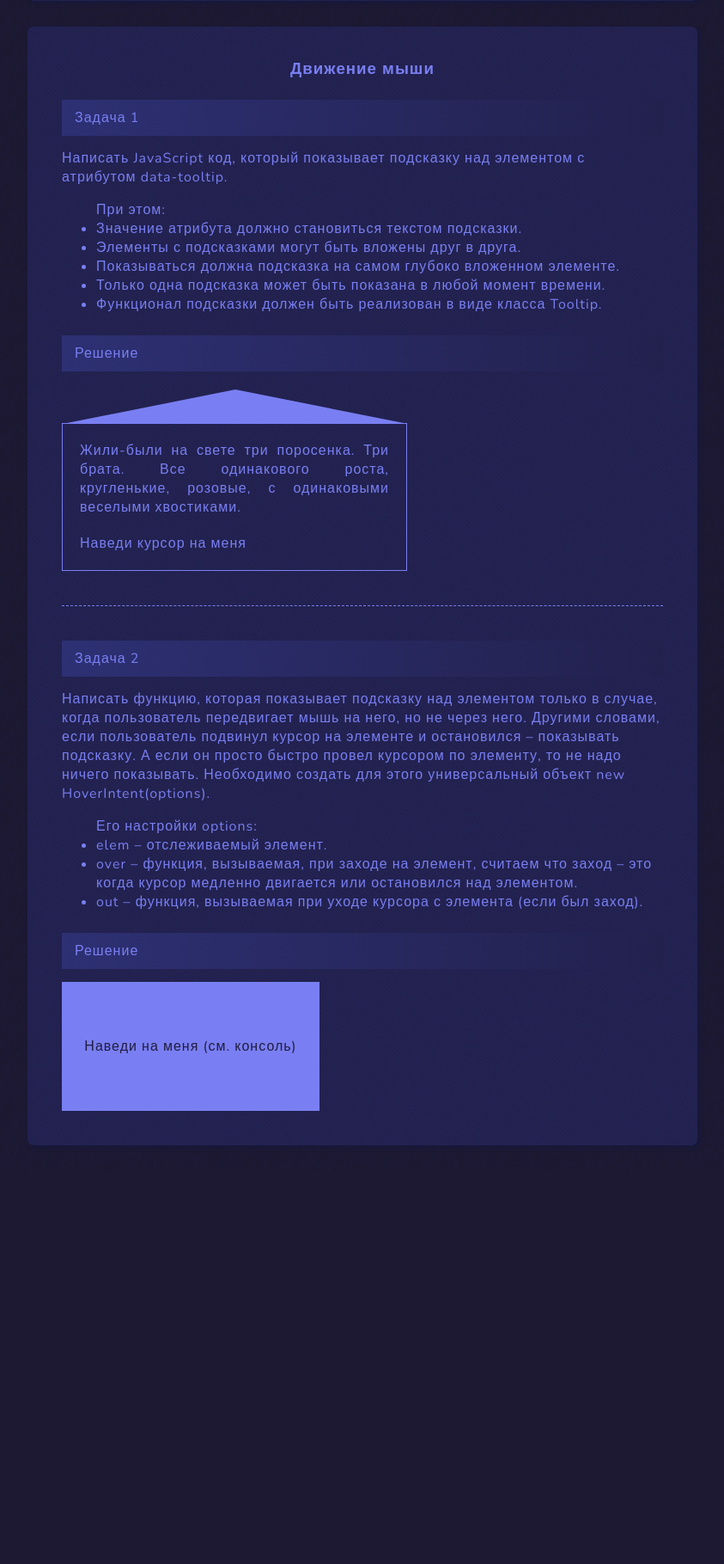
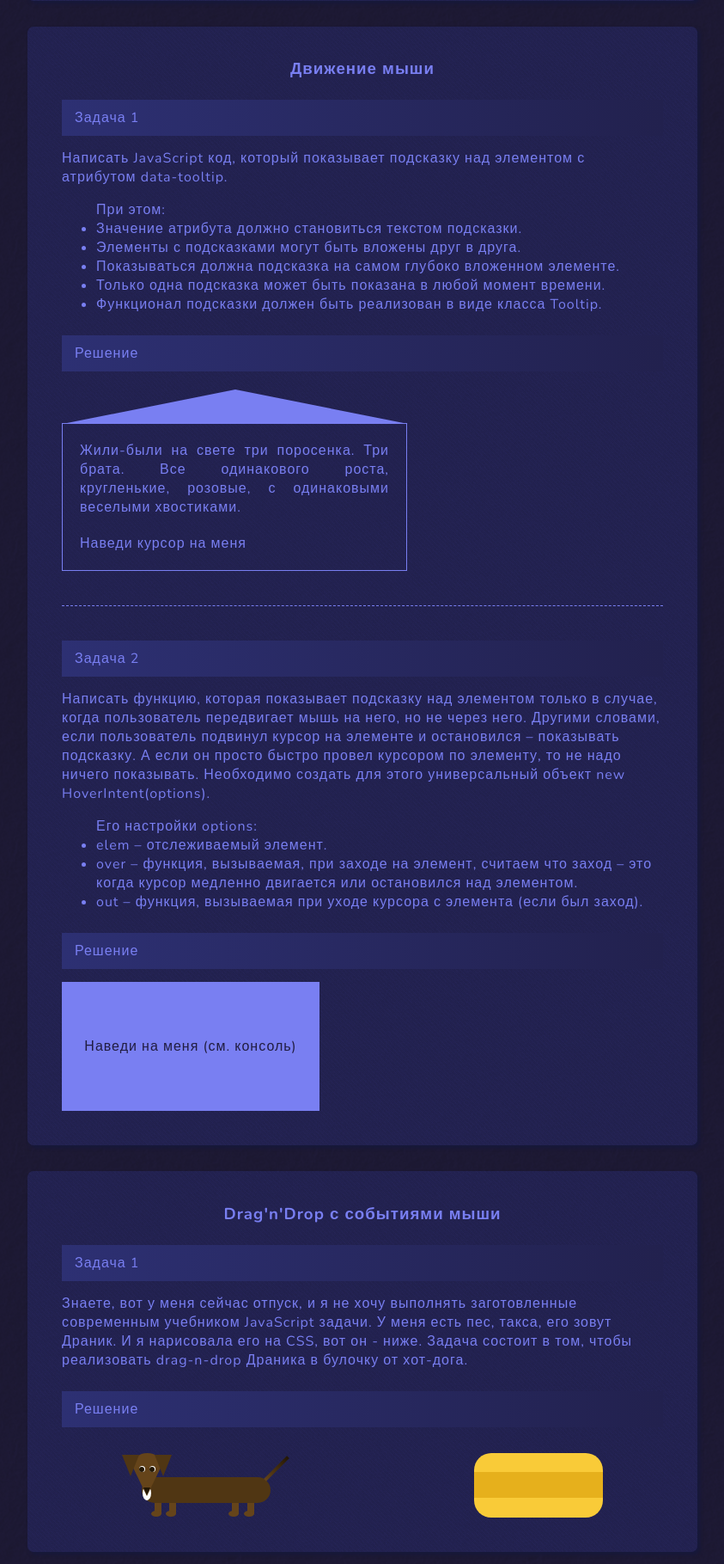
Before and after one commit to pew-rivza/learning, a PHP site: page /Vanilla/Pages/2_Browser/InterfaceEvents/index.php in a window 1280 px wide. Shown: the part 861-2680 px from the top of the page at 86% size, without its empty margins (378-1221 px from the left). Before the commit the page ends 2193 px from the top, so only its background shows below. Run offline with PHP 8.4, Linux system fonts and the light colour scheme.

Commit message:
JS Drag&Drop theme done

```diff
--- /dev/null
+++ b/Vanilla/Code/2_Browser/InterfaceEvents/DragNDrop.js
@@ -0,0 +1,80 @@
+'use strict';
+
+document.addEventListener("DOMContentLoaded", function () {
+    let dog = document.getElementById('dog');
+    let hotDog = document.getElementById('hot-dog');
+    let currentDroppable = null;
+
+    dog.onmousedown = function (event) {
+        let shiftX = Math.abs(event.clientX - dog.getBoundingClientRect().left);
+        let shiftY = Math.abs(event.clientY - dog.getBoundingClientRect().top);
+
+        dog.style.position = 'absolute';
+        dog.style.zIndex = '1000';
+        togglePows(true)
+        document.body.append(dog);
+
+        moveAt(event.pageX, event.pageY, dog);
+
+        document.addEventListener('mousemove', onMouseMove);
+
+        dog.onmouseup = function() {
+            hotDog.style.backgroundColor = '#f9cb38';
+
+            if (currentDroppable) {
+                dog.style.zIndex = 'initial';
+                document.getElementById('hot-dog').append(dog);
+                dog.style.top = '-6px';
+                dog.style.left = '-23px';
+                dog.style.cursor = 'default';
+
+                let pows = Array.from( dog.querySelectorAll('[id*=pow]') );
+                pows.forEach(pow => pow.style.display = 'none');
+                document.getElementById('tongue').style.display = 'flex';
+
+                dog.onmousedown = null;
+            } else {
+                dog.style.position = 'relative';
+                dog.style.zIndex = 'initial';
+                document.getElementById('dog-with-hot-dog').append(dog);
+                dog.style.top = '0';
+                dog.style.left = '0';
+            }
+
+            document.removeEventListener('mousemove', onMouseMove);
+            togglePows(false);
+            dog.onmouseup = null;
+        };
+
+        function onMouseMove(event) {
+            moveAt(event.pageX, event.pageY, dog);
+
+            dog.hidden = true;
+            let elementBelow = document.elementFromPoint(event.clientX, event.clientY);
+            dog.hidden = false;
+            if (!elementBelow) return;
+
+            let droppableBelow = elementBelow.closest('.droppable');
+
+            if (currentDroppable !== droppableBelow) {
+                if (currentDroppable) {
+                    hotDog.style.backgroundColor = '#f9cb38';
+                }
+                currentDroppable = droppableBelow;
+                if (currentDroppable) {
+                    hotDog.style.backgroundColor = '#ffd95f';
+                }
+            }
+        }
+
+        function togglePows(up) {
+            let pows = Array.from( dog.querySelectorAll('[id*=pow]') );
+            pows.forEach(pow => pow.style.height = (up ? 0 : 13) + 'px');
+        }
+
+        function moveAt(x, y, element) {
+            element.style.left = x - shiftX + 'px';
+            element.style.top = y - shiftY + 'px';
+        }
+    };
+});
--- a/Vanilla/Pages/2_Browser/InterfaceEvents/index.php
+++ b/Vanilla/Pages/2_Browser/InterfaceEvents/index.php
@@ -10,11 +10,13 @@ include_once __DIR__ . "/../../common/Menu.php";
         <ul>
             <li><a href="#mouse-events">Основы событий мыши</a></li>
             <li><a href="#mouse-moving">Движение мыши</a></li>
+            <li><a href="#drag-n-drop">Drag'n'Drop с событиями мыши</a></li>
         </ul>
     </div>
     <div class="content">
         <h2>Интерфейсные события</h2>
         <? include_once __DIR__ . "/themes/MouseEvents.php"; ?>
         <? include_once __DIR__ . "/themes/MouseMoving.php"; ?>
+        <? include_once __DIR__ . "/themes/DragNDrop.php"; ?>
     </div>
 </div>
--- /dev/null
+++ b/Vanilla/Pages/2_Browser/InterfaceEvents/themes/DragNDrop.php
@@ -0,0 +1,41 @@
+<script src="/Vanilla/Code/2_Browser/InterfaceEvents/DragNDrop.js"></script>
+
+<div class="theme">
+    <h3 id="drag-n-drop">Drag'n'Drop с событиями мыши</h3>
+    <div class="task">
+        <div class="header">Задача 1</div>
+        Знаете, вот у меня сейчас отпуск, и я не хочу выполнять заготовленные
+        современным учебником JavaScript задачи. У меня есть пес, такса, его зовут
+        Драник. И я нарисовала его на CSS, вот он - ниже. Задача состоит в том, чтобы
+        реализовать drag-n-drop Драника в булочку от хот-дога.
+
+        <div class="header">Решение</div>
+        <div id="dog-with-hot-dog">
+            <div id="dog">
+                <div id="head">
+                    <div id="skull">
+                        <div id="ear-left"></div>
+                        <div id="ear-right"></div>
+                        <div id="eye-left"></div>
+                        <div id="eye-right"></div>
+                        <div id="nose"></div>
+                        <div id="tongue"></div>
+                    </div>
+                </div>
+                <div id="body">
+                    <div id="torso">
+                        <div id="front-pow-left"></div>
+                        <div id="front-pow-right"></div>
+                        <div id="back-pow-left"></div>
+                        <div id="back-pow-right"></div>
+                        <div id="spot"></div>
+                        <div id="tail"></div>
+                    </div>
+                </div>
+            </div>
+            <div id="hot-dog" class="droppable">
+                <div id="deepening"></div>
+            </div>
+        </div>
+    </div>
+</div>
--- a/Vanilla/Pages/common/Head.php
+++ b/Vanilla/Pages/common/Head.php
@@ -28,6 +28,7 @@ ini_set('display_startup_errors', 1);
     <link rel="stylesheet" href="/Vanilla/assets/css/pages/2_Browser/EventsIntro/default-browser-actions.css">
     <link rel="stylesheet" href="/Vanilla/assets/css/pages/2_Browser/InterfaceEvents/mouse-events.css">
     <link rel="stylesheet" href="/Vanilla/assets/css/pages/2_Browser/InterfaceEvents/mouse-moving.css">
+    <link rel="stylesheet" href="/Vanilla/assets/css/pages/2_Browser/InterfaceEvents/drag-n-drop.css">
 
     <script
             src="https://code.jquery.com/jquery-3.4.1.min.js"
--- a/Vanilla/assets/css/menu.css
+++ b/Vanilla/assets/css/menu.css
@@ -3,7 +3,7 @@
     display: flex;
     position: fixed;
     width: 100%;
-    z-index: 1;
+    z-index: 100;
 }
 
 .menu-container > div {
--- /dev/null
+++ b/Vanilla/assets/css/pages/2_Browser/InterfaceEvents/drag-n-drop.css
@@ -0,0 +1,206 @@
+#dog-with-hot-dog {
+    display: flex;
+    align-items: center;
+    justify-content: space-between;
+    margin: 30px 70px 0 70px;
+    position: relative;
+    height: 75px;
+}
+
+#dog {
+    position: relative;
+    height: 75px;
+    padding-left: 12px;
+    width: 185px;
+    cursor: pointer;
+}
+
+#dog #head #skull {
+    position: absolute;
+    width: 35px;
+    height: 15px;
+    background: #65441a;
+    border-radius: 50% 50% 0 0 / 100% 100% 0 0;
+    z-index: 2;
+}
+
+#dog #head #skull #nose {
+    width: 0;
+    height: 0;
+    border: solid transparent;
+    border-top-color: #65441a;
+    border-width: 35px 17.5px 0 17.5px;
+    position: absolute;
+    top: 100%;
+    z-index: 2;
+}
+
+#dog #head #skull #nose::after {
+    border: solid transparent;
+    border-top-color: #231704;
+    border-width: 9px 4px 0 4px;
+    position: absolute;
+    width: 0;
+    height: 0;
+    content: "";
+    top: -10px;
+    left: -4px;
+}
+
+#dog #head #skull #tongue {
+    width: 6px;
+    height: 10px;
+    background: #ff809d;
+    position: absolute;
+    z-index: 1;
+    top: 39px;
+    left: 20px;
+    transform: rotate(-45deg);
+    border-radius: 0 0 10px 10px;
+    align-items: center;
+    justify-content: center;
+    display: none;
+}
+
+#dog #head #skull #tongue::after {
+    content: '';
+    width: 1px;
+    height: 100%;
+    background: #ba5a75;
+}
+
+#dog #head #skull [id^=eye] {
+    width: 7px;
+    height: 7px;
+    background: #fff;
+    position: absolute;
+    border-radius: 50%;
+    top: 15px;
+    z-index: 3;
+}
+
+#dog #head #skull [id^=eye]::after {
+    content: "";
+    width: 6px;
+    height: 6px;
+    position: absolute;
+    top: 1px;
+    left: 0;
+    z-index: 4;
+    background: #231704;
+    border-radius: 50%;
+}
+
+#dog #head #skull #eye-left {
+    left: 8px;
+}
+
+#dog #head #skull #eye-right {
+    left: 20px;
+}
+
+#dog #head #skull [id^=ear] {
+    width: 0;
+    height: 0;
+    border: solid transparent;
+    border-top-color: #503613;
+    z-index: 3;
+    position: absolute;
+    top: 2px;
+    border-width: 25px 10px 0 10px;
+}
+
+#dog #head #skull #ear-left {
+    left: -12px;
+}
+
+#dog #head #skull #ear-right {
+    left: 26px;
+}
+
+#dog #body #torso {
+    background: #503613;
+    width: 150px;
+    height: 30px;
+    border-radius: 100px;
+    position: absolute;
+    top: 28px;
+    left: 23px;
+    z-index: 1;
+}
+
+#dog #body #torso [id*=pow] {
+    width: 8px;
+    height: 13px;
+    background: #65441a;
+    position: absolute;
+    top: 30px;
+    z-index: 1;
+}
+
+#dog #body #torso [id*=pow]::after {
+    content: "";
+    width: 12px;
+    height: 7px;
+    border-radius: 50%;
+    background: #65441a;
+    position: absolute;
+    top: calc(100% - 4px);
+    left: -4px;
+}
+
+#dog #body #torso #front-pow-left {
+    left: 32px
+}
+
+#dog #body #torso #front-pow-right {
+    left: 15px;
+}
+
+#dog #body #torso #back-pow-left {
+    left: 123px;
+}
+
+#dog #body #torso #back-pow-right {
+    left: 105px;
+}
+
+#dog #body #torso #spot {
+    width: 10px;
+    height: 17px;
+    border-radius: 50%;
+    background: #fff;
+    position: absolute;
+    z-index: 1;
+    top: 10px;
+    left: 1px;
+}
+
+#dog #body #torso #tail {
+    position: absolute;
+    z-index: 1;
+    width: 4px;
+    height: 38px;
+    transform: rotate(45deg);
+    background: linear-gradient(#231704, #65441a);
+    left: 155px;
+    top: -29px;
+}
+
+#dog-with-hot-dog #hot-dog {
+    width: 150px;
+    height: 75px;
+    display: flex;
+    align-items: center;
+    justify-content: center;
+    border-radius: 20px;
+    background: #f9cb38;
+    position: absolute;
+    right: 0;
+}
+
+#dog-with-hot-dog #hot-dog #deepening {
+    width: 100%;
+    height: 30px;
+    background: #E6B01C;
+}
```
